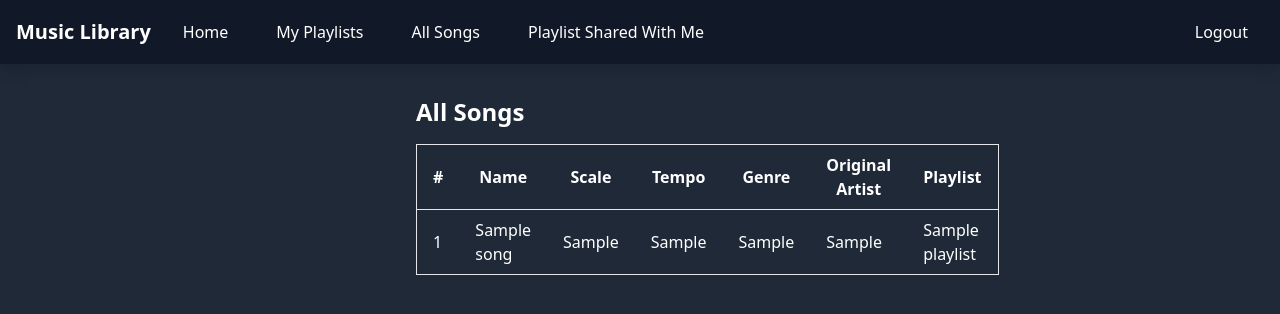
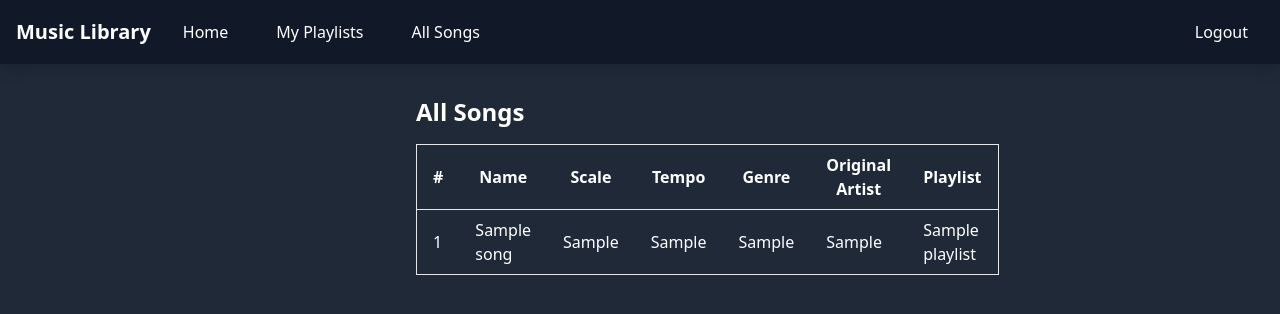
Before and after one commit to sprajwal11/Playlist_Manager, a Flask app: page /all_songs in a window 1280 px wide. Shown: the top 314 px of the page. Run offline with Flask 3, Linux system fonts and the light colour scheme; a user stored in the database is signed in; tables that the repository leaves empty hold one stand-in row (values such as "Sample post"); some libraries are stand-ins or nearby versions.

Commit message:
bug fixed

```diff
--- a/music/routes.py
+++ b/music/routes.py
@@ -115,10 +115,21 @@ def edit_playlist(playlist_id):
 @login_required
 def delete_playlist(playlist_id):
     playlist = Playlist.query.get_or_404(playlist_id)
+
+    if playlist.user != current_user:
+        abort(403)  # User doesn't have permission to delete this playlist
+
+    # Delete the associated songs
+    for song in playlist.songs:
+        db.session.delete(song)
+
+    # Delete the playlist
     db.session.delete(playlist)
     db.session.commit()
-    flash("Playlist deleted successfully!", "success")
+
+    flash("Playlist and its songs deleted successfully!", "success")
     return redirect(url_for("playlists"))
+
 
 
 # ... (Other routes and views)
--- a/music/templates/base.html
+++ b/music/templates/base.html
@@ -23,7 +23,7 @@
                         href="{{ url_for('playlists') }}">My Playlists</a>
                     <a class="text-white px-4 py-2 rounded-lg hover:bg-gray-700"
                         href="{{ url_for('all_songs') }}">All Songs</a>
-                    <a class="text-white px-4 py-2 rounded-lg hover:bg-gray-700" href="#">Playlist Shared With Me</a>
+<!--                    <a class="text-white px-4 py-2 rounded-lg hover:bg-gray-700" href="#">Playlist Shared With Me</a>-->
                 </div>
                 <div class="flex space-x-4">
                     {% if current_user.is_authenticated %}
```
